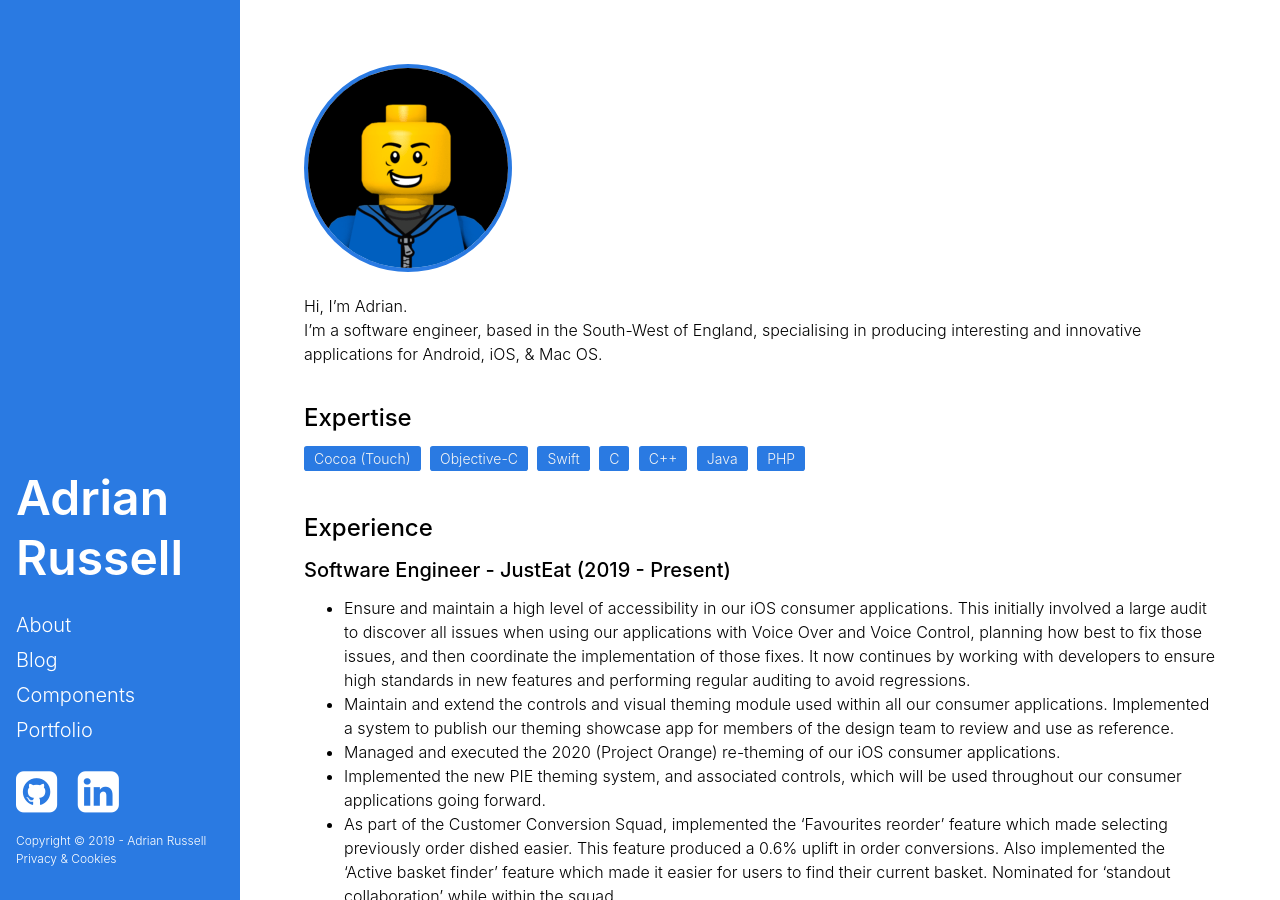
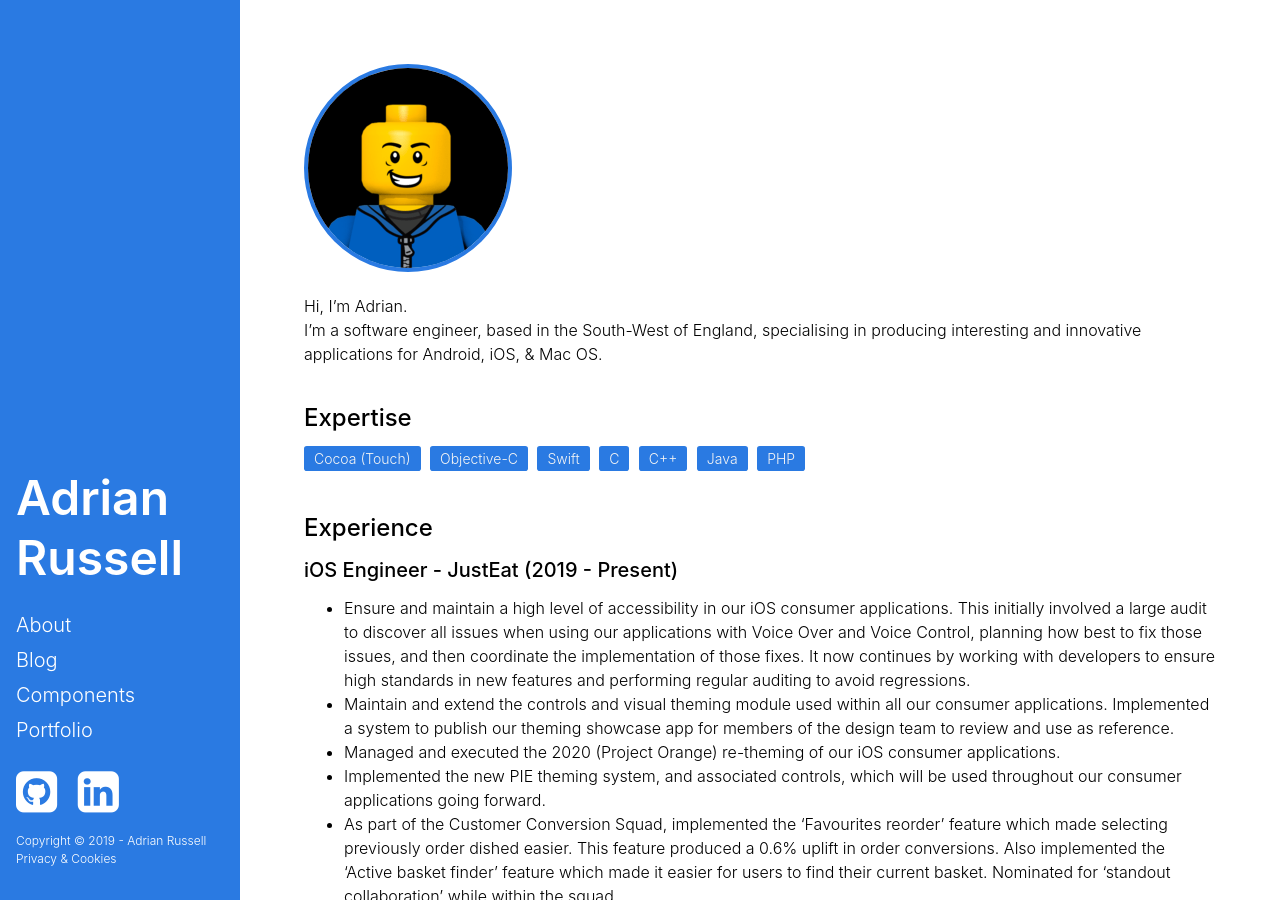
Before and after one commit to aderussell/aderussell.github.io, a Jekyll site: the page built from about.md, in a window 1280 px wide and 900 px high. Built offline with Jekyll 4.4.1, drawn with Linux system fonts in a browser that asks for light colours; nearby versions of some CDN libraries.

Commit message:
fix JE job title

```diff
--- a/about.md
+++ b/about.md
@@ -26,7 +26,7 @@ I'm a software engineer, based in the South-West of England, specialising in pro
 
 ## Experience
 <section class="experience" markdown="block">
-### Software Engineer - JustEat (2019 - Present)
+### iOS Engineer - JustEat (2019 - Present)
 
 * Ensure and maintain a high level of accessibility in our iOS consumer applications. This initially involved a large audit to discover all issues when using our applications with Voice Over and Voice Control, planning how best to fix those issues, and then coordinate the implementation of those fixes. It now continues by working with developers to  ensure high standards in new features and performing regular auditing to avoid regressions.
 * Maintain and extend the controls and visual theming module used within all our consumer applications. Implemented a system to publish our theming showcase app for members of the design team to review and use as reference.
```
